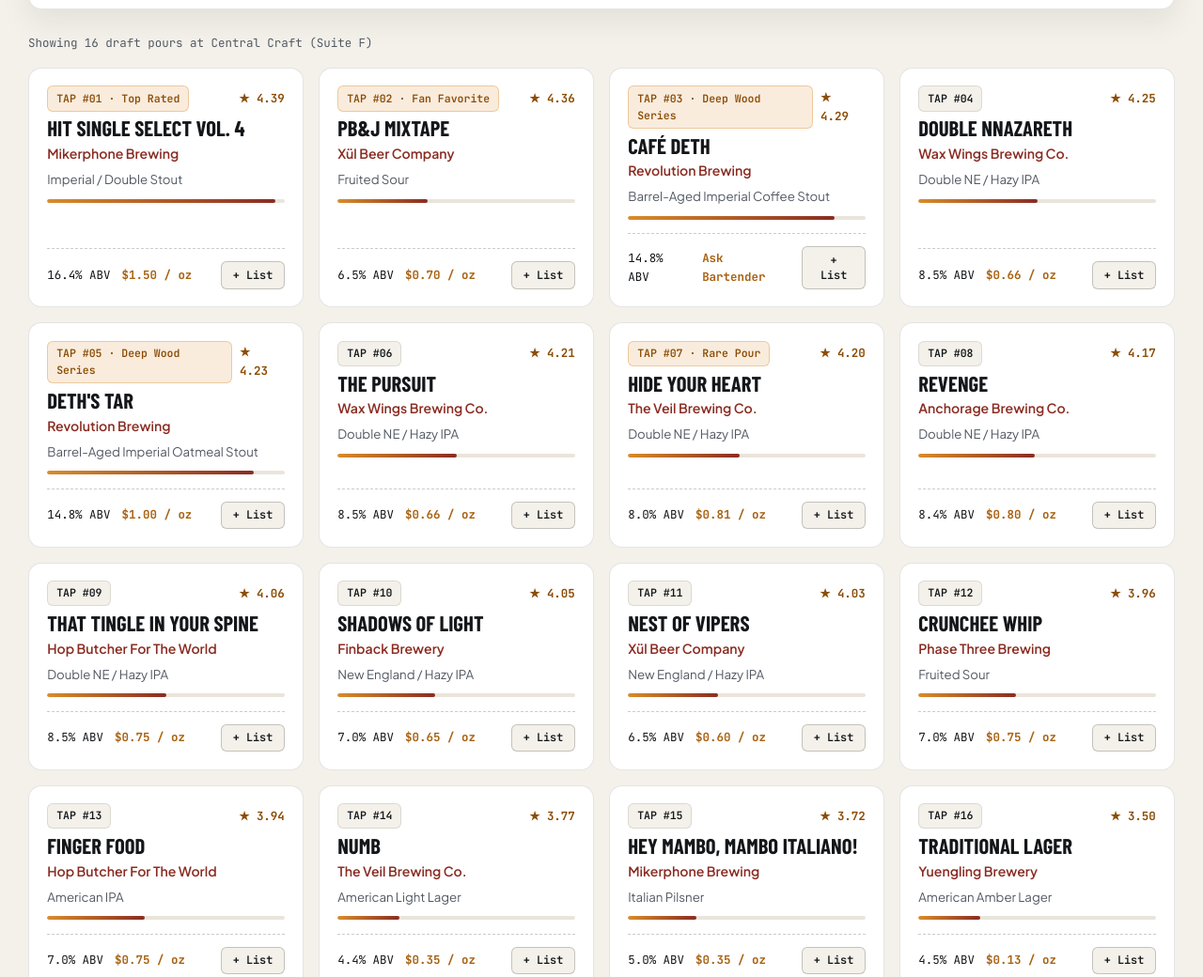
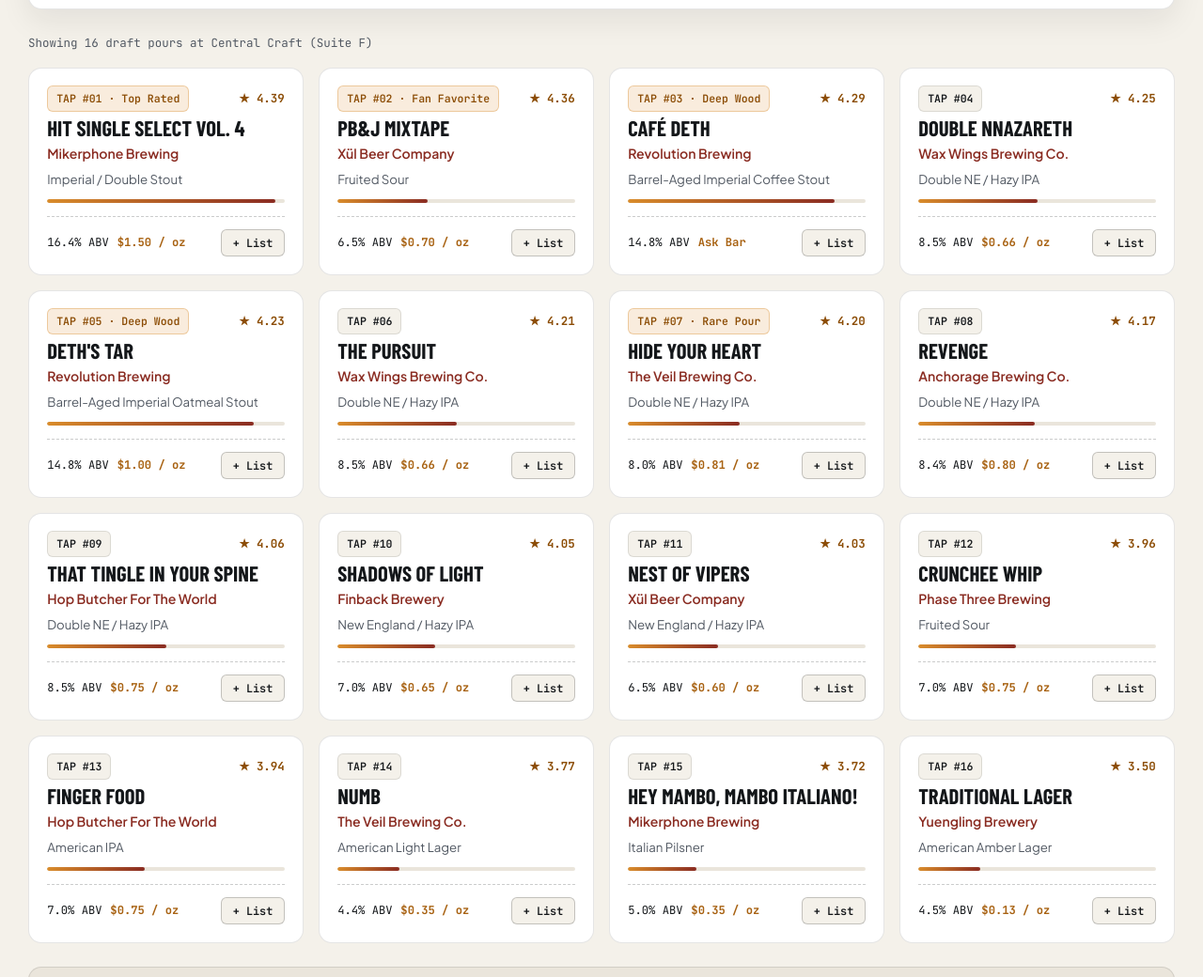
Before and after one commit to iksterbo-design/central-store-moline, a plain HTML site: page index.html in a window 1280 px wide. Shown: the part 1886-2926 px from the top of the page at 94% size. Drawn offline with nearby package versions, Linux system fonts and the light colour scheme; a web font is replaced by a local one.

Commit message:
Keep beer card ratings, prices, and save buttons cleanly on single lines

```diff
--- a/data/store-data.js
+++ b/data/store-data.js
@@ -293,10 +293,10 @@ window.CENTRAL_STORE_DATA = {
       style: "Barrel-Aged Imperial Coffee Stout",
       category: "Stout",
       abv: 14.8,
-      price: "Ask Bartender",
+      price: "Ask Bar",
       priceNum: 1.15,
       rating: 4.29,
-      highlight: "Deep Wood Series"
+      highlight: "Deep Wood"
     },
     {
       id: "draft-4",
@@ -321,7 +321,7 @@ window.CENTRAL_STORE_DATA = {
       price: "$1.00 / oz",
       priceNum: 1.00,
       rating: 4.23,
-      highlight: "Deep Wood Series"
+      highlight: "Deep Wood"
     },
     {
       id: "draft-6",
--- a/styles.css
+++ b/styles.css
@@ -868,6 +868,8 @@ button {
   font-size: 0.78rem;
   font-weight: 700;
   color: #8c4d06;
+  white-space: nowrap;
+  flex-shrink: 0;
 }
 
 .beer-card__name {
@@ -919,10 +921,15 @@ button {
 .beer-card__specs {
   display: flex;
   align-items: center;
-  gap: 0.75rem;
-  font-family: var(--font-mono);
-  font-size: 0.78rem;
+  flex-wrap: wrap;
+  gap: 0.55rem;
+  font-family: var(--font-mono);
+  font-size: 0.76rem;
   color: var(--text-dark);
+}
+
+.beer-card__specs span {
+  white-space: nowrap;
 }
 
 .beer-card__price {
@@ -942,6 +949,8 @@ button {
   font-family: var(--font-mono);
   font-size: 0.74rem;
   font-weight: 600;
+  white-space: nowrap;
+  flex-shrink: 0;
   transition: all 0.15s ease;
 }
 
```
